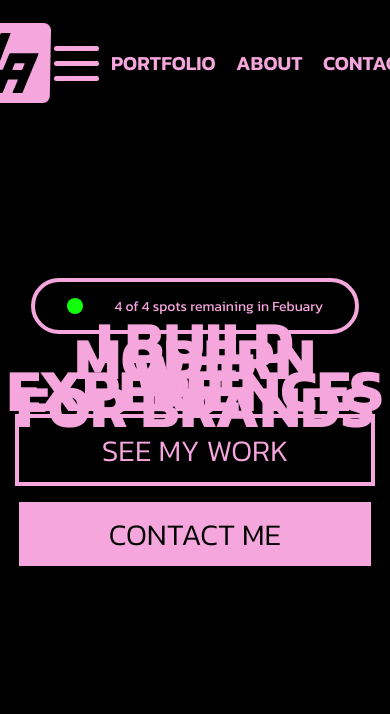
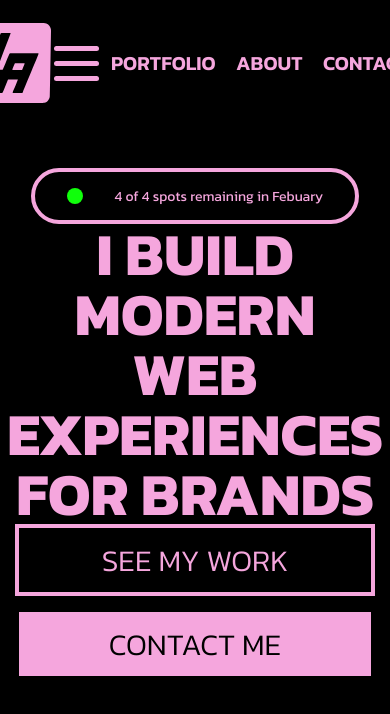
Before and after one commit to engineeredbyalex/alex-lazarescu, a Next.js app: page / in a window 390 px wide. Shown: the top 714 px of the page. Built offline with nearby package versions, Linux system fonts and the light colour scheme; no server answers; the database is empty; what next-reveal would draw is missing.

Commit message:
14.02 rev-3

```diff
--- a/styles/globals.css
+++ b/styles/globals.css
@@ -46,6 +46,7 @@ p{
   font-size: 60px;
     margin: 0;
   padding: 0;
+  line-height: 60px;
 }
 h2{
   font-size: 40px;
```
